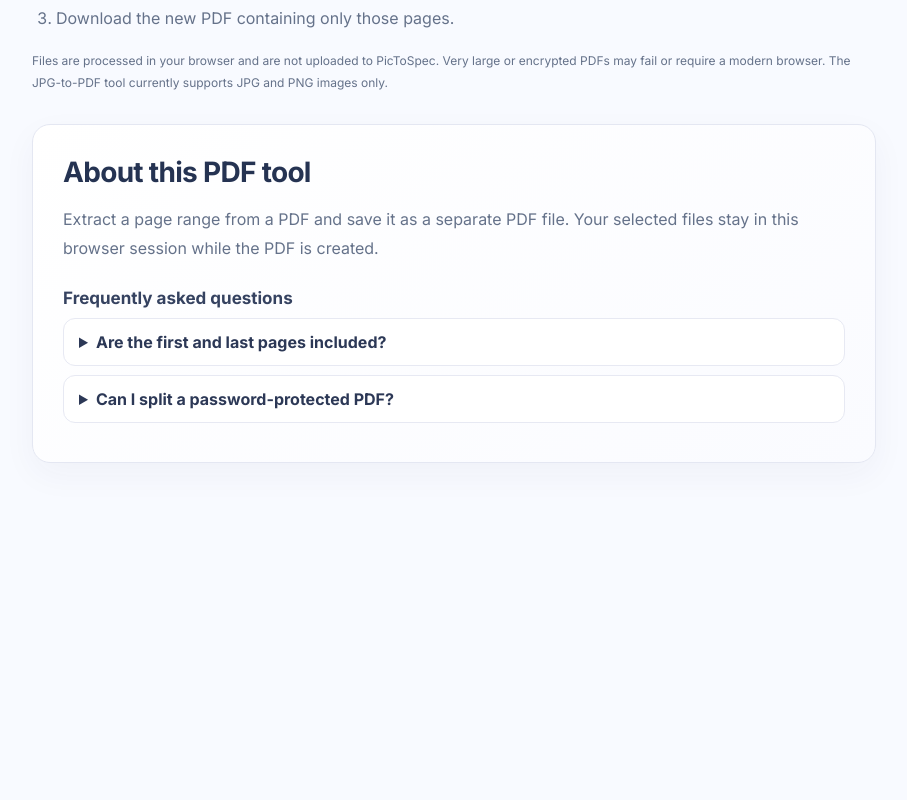
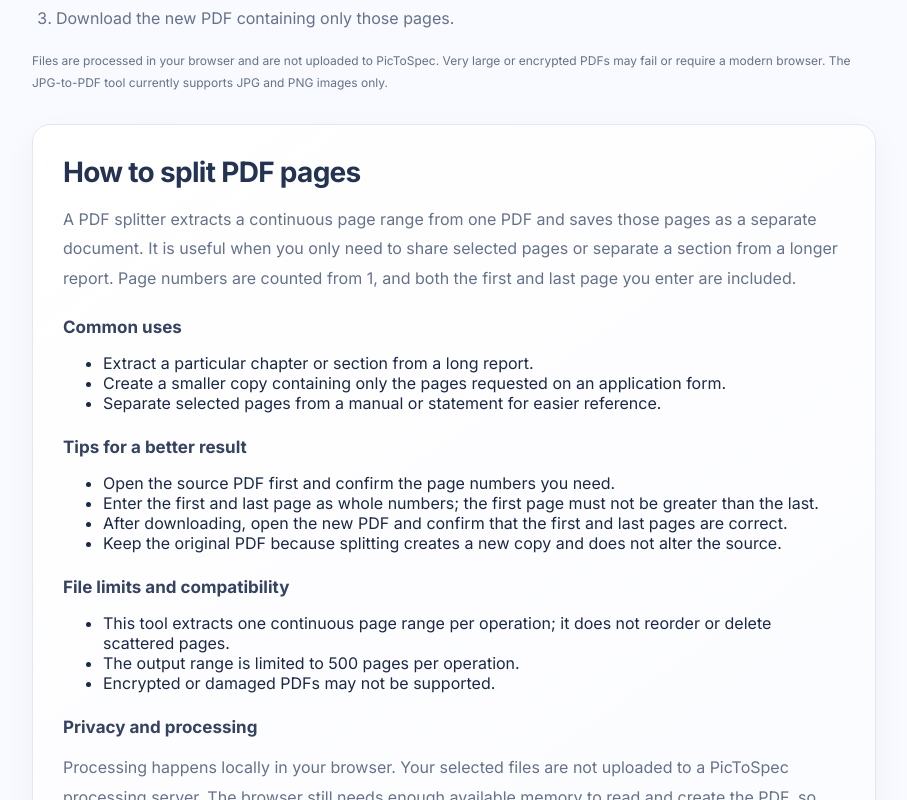
Before and after one commit to ya6331856-cpu/pic-to-spec, a Next.js app: page /pdf-splitter in a window 1280 px wide. Shown: the part 820-1620 px from the top of the page, without its empty margins (186-1093 px from the left). Before the commit the page ends 1395 px from the top, so only its background shows below. Built offline with nearby package versions, Linux system fonts and the light colour scheme; no server answers.

Commit message:
Expand unique practical SEO guides for PDF tools

```diff
--- a/components/PDFTool.tsx
+++ b/components/PDFTool.tsx
@@ -11,6 +11,26 @@ const copy: Record<Kind,{title:string;description:string}> = {
 };
 const MAX_OUTPUT_PAGES = 500;
 const MAX_IMAGE_PIXELS = 40000000;
+const guides:Record<Kind,{intro:string;useCases:string[];tips:string[];limits:string[]}> = {
+ merge:{
+  intro:"A PDF merger combines separate PDF documents into one file. This is useful when forms, scanned pages, invoices or reports have been saved as separate documents but need to be shared or stored together. PicToSpec combines files in the order you select them and creates the output in your browser.",
+  useCases:["Combine supporting documents before submitting an application, when the receiving organisation permits a single PDF.","Join separate invoice or receipt PDFs for a monthly record.","Put a cover sheet and report together for easier sharing."],
+  tips:["Select files in the order you want them to appear; check the selected file list before merging.","Use clear file names so you can identify the correct documents.","Open the downloaded PDF and review page order, orientation and readability before sending it.","Keep an original copy of every source document."],
+  limits:["Select at least 2 and no more than 20 PDF files in one operation.","The combined input size is limited to 100 MB and the output is limited to 500 pages.","Some encrypted, damaged or unusually complex PDFs may fail to open in the browser."]
+ },
+ split:{
+  intro:"A PDF splitter extracts a continuous page range from one PDF and saves those pages as a separate document. It is useful when you only need to share selected pages or separate a section from a longer report. Page numbers are counted from 1, and both the first and last page you enter are included.",
+  useCases:["Extract a particular chapter or section from a long report.","Create a smaller copy containing only the pages requested on an application form.","Separate selected pages from a manual or statement for easier reference."],
+  tips:["Open the source PDF first and confirm the page numbers you need.","Enter the first and last page as whole numbers; the first page must not be greater than the last.","After downloading, open the new PDF and confirm that the first and last pages are correct.","Keep the original PDF because splitting creates a new copy and does not alter the source."],
+  limits:["This tool extracts one continuous page range per operation; it does not reorder or delete scattered pages.","The output range is limited to 500 pages per operation.","Encrypted or damaged PDFs may not be supported."]
+ },
+ jpg:{
+  intro:"JPG to PDF conversion places each selected JPG or PNG image on its own A4-sized PDF page. The image is scaled proportionally to fit inside the page area and centred, rather than stretched to fill the page. This is useful for turning photographs or scanned page images into a document that is easier to share or print.",
+  useCases:["Combine photographed pages into one PDF for a digital submission, if the recipient accepts image-based PDFs.","Create a printable PDF from JPG or PNG scans.","Put several related images into one document in the order selected."],
+  tips:["Choose clear, well-lit images and check that all text is readable before converting.","Select images in the order you want the pages to appear.","Use portrait or landscape source images as appropriate; each is fitted within an A4 page.","Review the PDF at normal zoom and print preview before submitting it."],
+  limits:["Only JPG and PNG images are accepted; other formats must be converted first.","Each image becomes a separate A4 page; this tool does not run OCR or make text inside photos searchable.","Images above 40 megapixels are rejected, and the combined input size is limited to 100 MB."]
+ }
+};
 const faqs:Record<Kind,{q:string;a:string}[]> = {
  merge:[{q:"Can I merge more than two PDFs?",a:"Yes. Select up to 20 PDF files. They are combined in the order shown by your file selection."},{q:"Are my PDFs uploaded?",a:"No. This tool processes the selected files in your browser. Large or encrypted PDFs may not be supported."}],
  split:[{q:"Are the first and last pages included?",a:"Yes. The page range is inclusive, so both the first and last page numbers are included in the new PDF."},{q:"Can I split a password-protected PDF?",a:"Encrypted PDFs may fail to open in this browser tool. Use an authorized, unencrypted copy if processing fails."}],
@@ -100,7 +120,7 @@ export default function PDFTool({kind}:{kind:Kind}){
   </section>
   <h2 style={{marginTop:30}}>How to use this tool</h2>
   <ol style={{color:"#66776d",lineHeight:1.9}}>{(kind==="merge"?["Select at least two PDF files.","The files are combined in the order selected.","Download the merged PDF."]:kind==="split"?["Select one PDF file.","Enter the first and last page numbers to extract.","Download the new PDF containing only those pages."]:["Select one or more JPG or PNG images.","Each image is placed on its own A4-sized PDF page.","Download the generated PDF."]).map(x=><li key={x}>{x}</li>)}</ol>
-  <p style={{fontSize:12,color:"#75847c",lineHeight:1.7}}>Files are processed in your browser and are not uploaded to PicToSpec. Very large or encrypted PDFs may fail or require a modern browser. The JPG-to-PDF tool currently supports JPG and PNG images only.</p><section className="tool-content"><h2>About this PDF tool</h2><p>{copy[kind].description} Your selected files stay in this browser session while the PDF is created.</p><h3>Frequently asked questions</h3>{faqs[kind].map(item=><details key={item.q}><summary>{item.q}</summary><p>{item.a}</p></details>)}</section>
+  <p style={{fontSize:12,color:"#75847c",lineHeight:1.7}}>Files are processed in your browser and are not uploaded to PicToSpec. Very large or encrypted PDFs may fail or require a modern browser. The JPG-to-PDF tool currently supports JPG and PNG images only.</p><section className="tool-content"><h2>{kind==="merge"?"How to merge PDF files":kind==="split"?"How to split PDF pages":"How to convert JPG or PNG images to PDF"}</h2><p>{guides[kind].intro}</p><h3>Common uses</h3><ul>{guides[kind].useCases.map(item=><li key={item}>{item}</li>)}</ul><h3>Tips for a better result</h3><ul>{guides[kind].tips.map(item=><li key={item}>{item}</li>)}</ul><h3>File limits and compatibility</h3><ul>{guides[kind].limits.map(item=><li key={item}>{item}</li>)}</ul><h3>Privacy and processing</h3><p>Processing happens locally in your browser. Your selected files are not uploaded to a PicToSpec processing server. The browser still needs enough available memory to read and create the PDF, so very large or complex documents may not work on every device. Close other heavy tabs and try a smaller batch if processing fails.</p><h3>Frequently asked questions</h3>{faqs[kind].map(item=><details key={item.q}><summary>{item.q}</summary><p>{item.a}</p></details>)}</section>
  </main>;
 }
 const fieldStyle:React.CSSProperties={display:"block",width:"100%",marginTop:7,padding:12,border:"1px solid #dce7df",borderRadius:8,fontSize:16};
```
